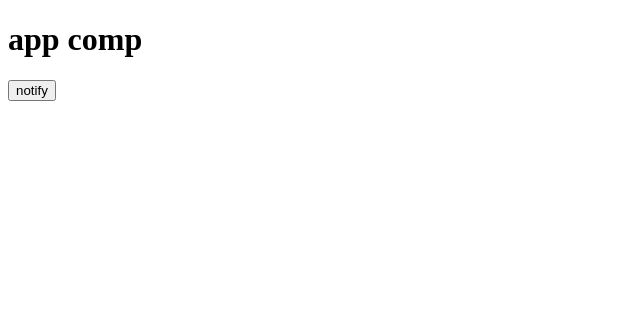
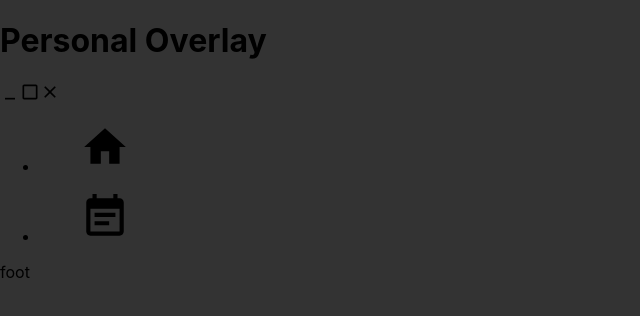
Before and after one commit to AshenCat/personal-overlay-2, a React app: page /#/events in a window 1280 px wide. Shown: the top 316 px of the page, without its empty margins (0-640 px from the left). Built offline with nearby package versions, Linux system fonts and the light colour scheme.

Commit message:
basic layout

```diff
--- a/src/App.js
+++ b/src/App.js
@@ -1,14 +1,20 @@
 import React from 'react'
+import Body from './layout/Body'
+import './app.scss'
 
 function App() {
     return (
         <>
-            <h1>app comp</h1>
-            <button onClick={()=>{
-                electron.notificationApi.sendNotification('my custom notification')
-            }}>notify</button>
+            <Body />
         </>
     )
 }
 
 export default App
+
+/*
+<h1>app comp</h1>
+            <button onClick={()=>{
+                electron.notificationApi.sendNotification('my custom notification')
+            }}>notify</button>
+            */
--- /dev/null
+++ b/src/app.scss
@@ -0,0 +1,13 @@
+body {
+    background-color: #333;
+    margin: 0;
+    padding: 0;
+    font-family: -apple-system, BlinkMacSystemFont, 'Segoe UI', Roboto, Oxygen, Ubuntu, Cantarell, 'Open Sans', 'Helvetica Neue', sans-serif;
+    -webkit-font-smoothing: antialiased;
+    -moz-osx-font-smoothing: grayscale;
+    height: 100vh;
+}
+
+#root {
+    height: 100vh;
+}
--- /dev/null
+++ b/src/layout/Body.js
@@ -0,0 +1,29 @@
+import React from 'react'
+import { HashRouter, Route } from 'react-router-dom'
+import Drawer from './drawer/Drawer'
+import Titlebar from './titlebar/Titlebar'
+import Welcome from './Welcome'
+
+import './body.scss';
+import Footer from './footer/Footer'
+import Events from './body/events/Events'
+
+function Body() {
+    return (
+        <div className="body">
+            <HashRouter>
+            <Titlebar />
+            <div className="body-content">
+                <Drawer />
+                <main>
+                    <Route exact path="/" component={Welcome} />
+                    <Route path="events" component={Events} />
+                </main>
+            </div>
+            <Footer />
+            </HashRouter>
+        </div>
+    )
+}
+
+export default Body
--- /dev/null
+++ b/src/layout/body.scss
@@ -0,0 +1,16 @@
+.body {
+    height: 100%;
+    display: flex;
+    flex-flow: column;
+}
+
+.body-content {
+    // height: 100%;
+    display: flex;
+    flex: 1 1 auto;
+}
+
+main {
+    background-color: #1e1e1e;
+    flex: 1 1 auto;
+}
--- /dev/null
+++ b/src/layout/drawer/Drawer.js
@@ -0,0 +1,37 @@
+import { EventNote, Home } from '@material-ui/icons'
+import React from 'react'
+import { withRouter } from 'react-router';
+import './drawer.scss'
+
+function Drawer(props) {
+    const [selected, setSelected] = React.useState('home')
+    const fontSize=50;
+
+    const onSelect = (id) => {
+        document.getElementById(selected).classList.remove('active');
+        document.getElementById(id).classList.add('active');
+        props.history.push(id === 'home' ? '/' : id);
+        setSelected(id);
+    }
+
+    return (
+        <aside className="drawer">
+            <ul>
+                <li>
+                    <figure className="figure active" id="home" onClick={()=>onSelect('home')}>
+                        <span className="logo"><Home style={{fontSize: fontSize}} /></span>
+                        {/* <figcaption>Todo</figcaption> */}
+                    </figure>
+                </li>
+                <li>
+                    <figure className="figure" id="events" onClick={()=>onSelect('events')}>
+                        <span className="logo"><EventNote style={{fontSize: fontSize}} /></span>
+                        {/* <figcaption>Todo</figcaption> */}
+                    </figure>
+                </li>
+            </ul>
+        </aside>
+    )
+}
+
+export default withRouter(Drawer)
--- /dev/null
+++ b/src/layout/drawer/drawer.scss
@@ -0,0 +1,37 @@
+.drawer {
+    width: 72px;
+    overflow-x: hidden;
+    // height: 100%;
+    background-color: #333;
+
+    ul {
+        padding: 0;
+        li {
+            list-style: none;
+            .figure {
+                margin: 0;
+                display: flex;
+                align-items: center;
+                justify-content: center;
+                border-left: 3px solid rgba(255,255,255,0);
+                color: rgb(114,118,125);
+                &:hover {
+                    color: #fff;
+                    cursor: pointer;
+                }
+                .logo {
+                    display: flex;
+                    align-items: center;
+                    justify-content: center;
+                    color: inherit;
+                    margin: 0 auto;
+                }
+            }
+        }
+    }
+}
+
+.active {
+    border-left: 3px solid white !important;
+    color: white !important;
+}
--- /dev/null
+++ b/src/layout/footer/Footer.js
@@ -0,0 +1,11 @@
+import React from 'react'
+import './footer.scss'
+function Footer() {
+    return (
+        <footer className="footer">
+            foot
+        </footer>
+    )
+}
+
+export default Footer
--- /dev/null
+++ b/src/layout/footer/footer.scss
@@ -0,0 +1,4 @@
+.footer {
+    flex: 0 1;
+    background-color: #007ACC;
+}
--- /dev/null
+++ b/src/layout/titlebar/Titlebar.js
@@ -0,0 +1,16 @@
+import { CheckBoxOutlineBlank, Close, Minimize } from '@material-ui/icons';
+import React from 'react';
+import './titlebar.scss'
+
+function Titlebar() {
+    return (
+        <header className="titlebar">
+            <h1 className="titlebar-appname">Personal Overlay</h1>
+            <span className="titlebar-actions"><Minimize fontSize="small"/></span>
+            <span className="titlebar-actions"><CheckBoxOutlineBlank fontSize="small"/></span>
+            <span className="titlebar-actions"><Close fontSize="small"/></span>
+        </header>
+    )
+}
+
+export default Titlebar
--- /dev/null
+++ b/src/layout/titlebar/titlebar.scss
@@ -0,0 +1,27 @@
+.titlebar {
+    display: flex;
+    flex: 0 1 auto;
+    background-color: #323233;
+    .titlebar-appname {
+        flex: 1;
+        user-select: none;
+        -webkit-app-region: drag;
+        margin: 0 0 0 6px;
+        font-size: x-large;
+        font-weight: 500;
+        color: rgb(114,118,125);
+    }
+    span:last-child {
+        &:hover {
+            background-color: lightcoral;
+        }
+    }
+    .titlebar-actions {
+        padding: 5px;
+        color: #c1c1c1;
+        &:hover {
+            background-color: rgb(72, 74, 77);
+            cursor: pointer;
+        }
+    }
+}
```
Also changed, not shown: package.json (+5 -3 lines), src/index.scss (deleted), 2 other files (tests, documents, lock files or other folders).
